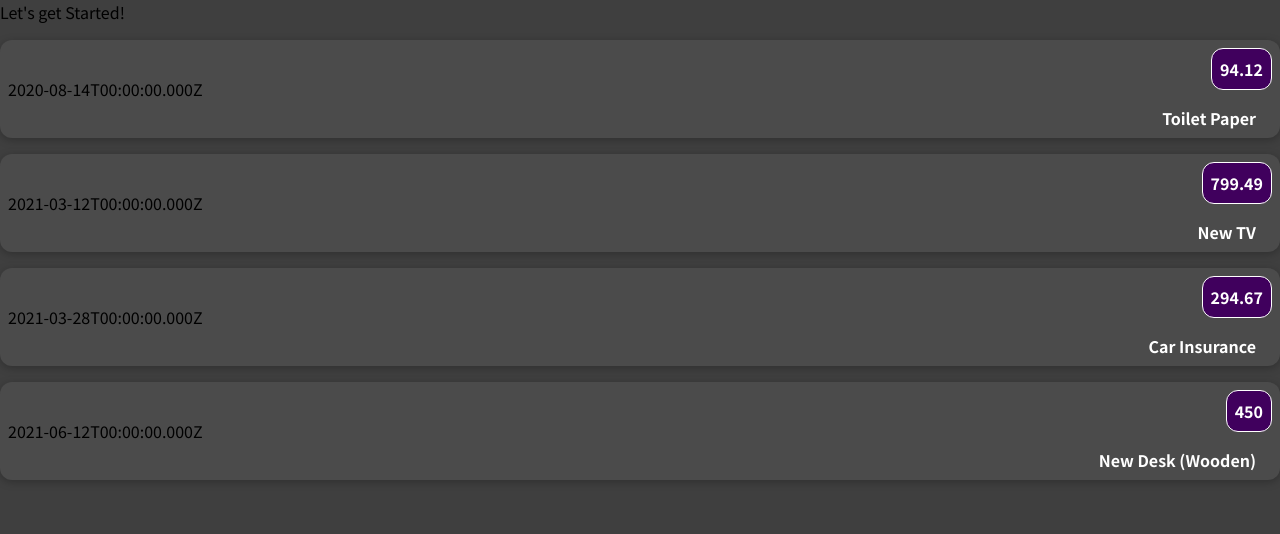
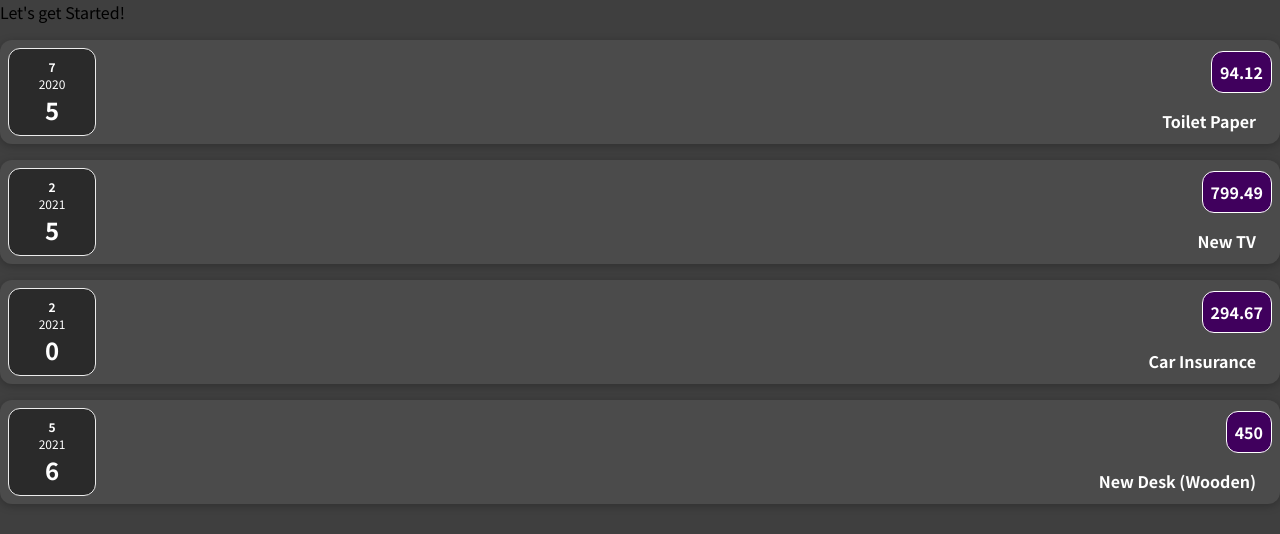
Before and after one commit to PatilKavya/ReactP, a JavaScript app: page / in a window 1280 px wide. Shown: the top 534 px of the page. Built offline with nearby package versions, Linux system fonts and the light colour scheme.

Commit message:
nesting of components

```diff
--- /dev/null
+++ b/src/Components/ExpenceDate.css
@@ -0,0 +1,26 @@
+.expense-date {
+  display: flex;
+  flex-direction: column;
+  width: 5.5rem;
+  height: 5.5rem;
+  border: 1px solid #ececec;
+  background-color: #2a2a2a;
+  color: white;
+  border-radius: 12px;
+  align-items: center;
+  justify-content: center;
+}
+
+.expense-date__month {
+  font-size: 0.75rem;
+  font-weight: bold;
+}
+
+.expense-date__year {
+  font-size: 0.75rem;
+}
+
+.expense-date__day {
+  font-size: 1.5rem;
+  font-weight: bold;
+}
--- /dev/null
+++ b/src/Components/ExpenceDate.js
@@ -0,0 +1,17 @@
+import "./ExpenceDate.css";
+
+function ExpenseDate(props) {
+  const month = props.date.getMonth();
+  const day = props.date.getDay();
+  const year = props.date.getFullYear();
+
+  return (
+    <div className="expense-date">
+      <div className="expense-date__month">{month}</div>
+      <div className="expense-date__year">{year}</div>
+      <div className="expense-date__day">{day}</div>
+    </div>
+  );
+}
+
+export default ExpenseDate;
--- /dev/null
+++ b/src/Components/ExpenceDetails.js
@@ -0,0 +1,10 @@
+import './ExpenceItem.css'
+
+function ExpenceDetails(props){
+    return (<div className="expense-item__description">
+    <h2>{props.title}</h2>
+    <div className="expense-item__price">{props.price}</div>
+  </div>);
+}
+
+export default ExpenceDetails;
--- a/src/Components/ExpenceItem.js
+++ b/src/Components/ExpenceItem.js
@@ -1,14 +1,13 @@
+import ExpenseDate from "./ExpenceDate";
+import ExpenceDetails from "./ExpenceDetails";
 import "./ExpenceItem.css";
 
+
 function ExpenseItem(props) {
-
   return (
     <div className="expense-item">
-      <div>{props.date.toISOString()}</div>
-      <div className="expense-item__description">
-        <h2>{props.title}</h2>
-        <div className="expense-item__price">{props.price}</div>
-      </div>
+      <ExpenseDate date={props.date}></ExpenseDate>
+      <ExpenceDetails title={props.title} price={props.price} ></ExpenceDetails>
     </div>
   );
 }
```
Also changed, not shown: src/App.js (+10 -10 lines), src/index.js (+4 -4 lines), src/Components/ExpenceItem.css (indentation only).
